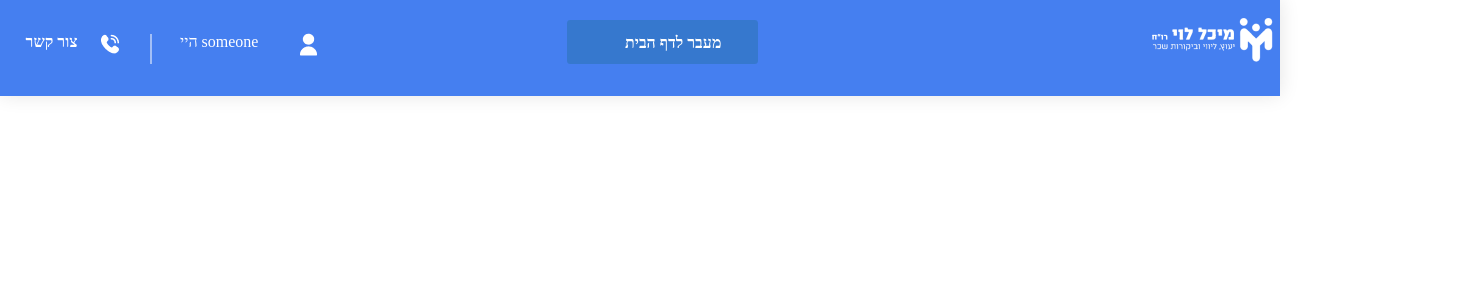
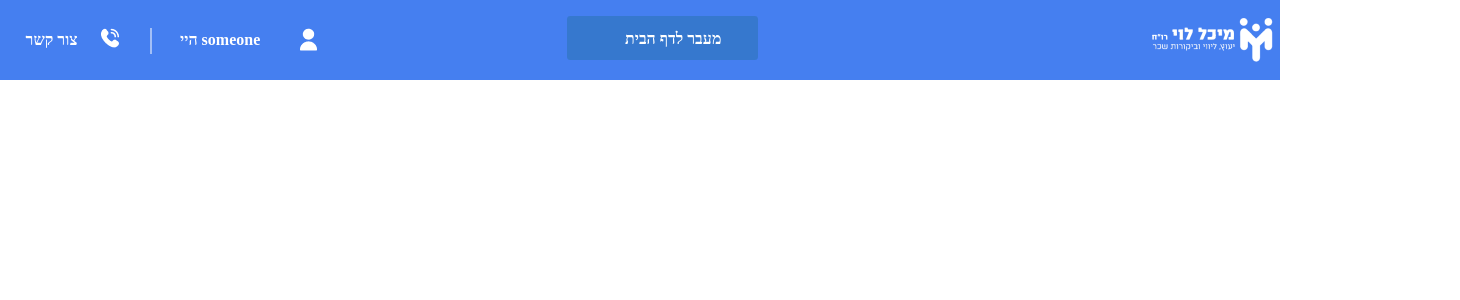
Before and after one commit to miriamYom/RetirementSimulator, a React (Create React App) app in the folder client/: page / in a window 1280 px wide. Shown: the top 300 px of the page, 1460 px wide, since content can reach past the window. Built offline with nearby package versions, Linux system fonts and the light colour scheme.

Commit message:
the header is perfect!! 🤩

```diff
--- a/client/src/RetirementSimulator/Header.css
+++ b/client/src/RetirementSimulator/Header.css
@@ -7,7 +7,7 @@
     /* הידר */
     position: absolute;
     width: 100%;
-    height: 12%;
+    height: 10%;
     left: 0px;
     top: 0px;
 }
@@ -18,16 +18,15 @@
     height: 100%;
     left: 0px;
     top: 0px;
-
     background: #457FF0;
-    box-shadow: 0px -1px 19px rgba(0, 0, 0, 0.11);
+    /* box-shadow: 0px -1px 19px rgba(0, 0, 0, 0.11); */
 }
 
 .logo-header {
     /* לבן לוגו מיכל לוי (1) 2 */
     position: absolute;
     left: 90%;
-    top: 12px;
+    top: 15%;
     padding-top: 0.5%;
     /* if you add the url below it adds with white border */
     /* background: url("../img/לבן לוגו מיכל לוי (1) 2.png"); */
@@ -67,7 +66,7 @@
     width: 154.4px;
     height: 31.55px;
     left: calc(50% - 154.4px/2 + 4.2px);
-    top: 20px;
+    top: 20%;
 
     background: #3678CE;
     border-radius: 3.49992px;
@@ -77,7 +76,7 @@
 .group-289327 {
     /* Group 289327 */
     position: absolute;
-    width: 100%;
+    width: 120px;
     height: 100%;
     left: 2%;
 }
@@ -117,28 +116,30 @@
 .group-289328 {
     /* Group 289328 */
     position: absolute;
-    width: 100%;
-    /* height: 100%; */
+    width: 100px;
+    height: 100%;
     left: 180px;
 }
 
 .welcome {
     /* שלום דוד */
     position: absolute;
-    top: 17px;
+    left: 0%;
+    top: 17%;
+
     font-family: 'Rubik';
     font-style: normal;
-    font-weight: 500;
+    font-weight: 600;
     font-size: 16px;
-    /* line-height: 19px; */
+    line-height: 19px;
     text-align: left;
+
     color: #FFFFFF;
 }
 
 .personIcon {
     /* Vector */
     position: absolute;
-    /* top: 35%; */
-    float: right;
     left: 120px;
+    top: 35%;
 }
--- a/client/src/RetirementSimulator/Header.js
+++ b/client/src/RetirementSimulator/Header.js
@@ -14,16 +14,14 @@ function Header() {
                 </a>
             </div>
             <div className="group-289328">
-
-                <p className="welcome">
-                    <img className='personIcon' src={personIcon}></img>
-                    היי someone</p>
+                <img className='personIcon' src={personIcon}></img>
+                <p className="welcome">היי someone</p>
             </div>
             <div className="group-289327">
                 <img className="vector-phone" src={phoneIcon}></img>
                 <p className="contact-us">צור קשר</p>
             </div>
-            <img className="logo-header" src={logo}></img>
+            <img className="logo-header" src={logo} onClick={() => { window.location.href = "https://simulator.michallcpa.co.il/HomeComponent" }}></img>
             <div className="line11"></div>
         </div>
     );
```
Also changed, not shown: 2 other files (tests, documents, lock files or other folders).
